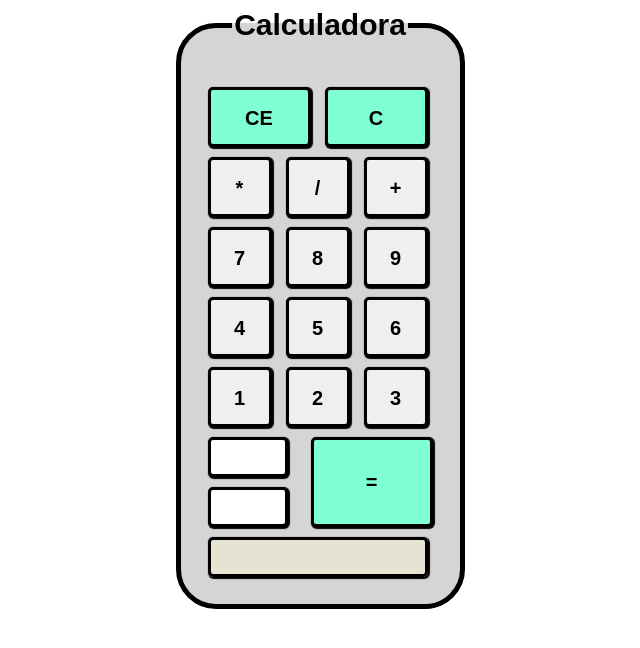
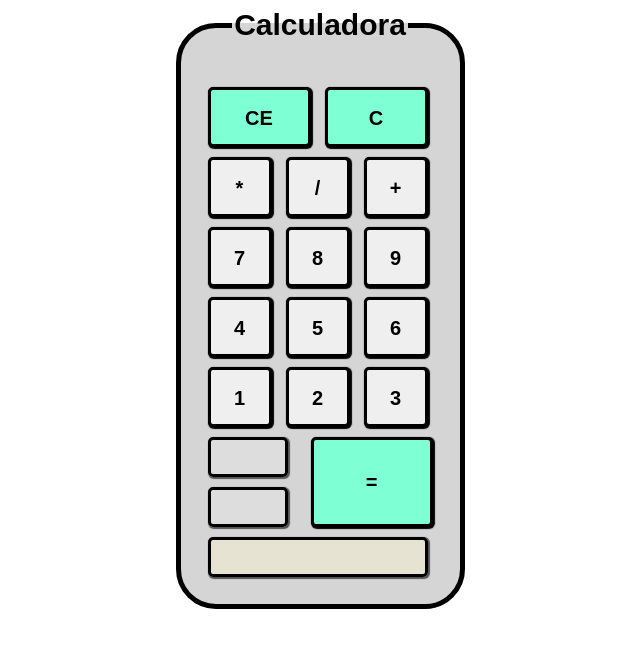
Before and after one commit to natanschneider/TwoNumberCalculator, a plain HTML site: page index.html in a window 1280 px wide. Shown: the whole page, without its empty margins (320-960 px from the left). Drawn offline with Linux system fonts and the light colour scheme.

Commit message:
*bug-fix* disable input fields

```diff
--- a/index.html
+++ b/index.html
@@ -37,13 +37,13 @@
                 <input type = "button" class = 'button' onClick = "valor = '3', populate(valor, sinal)" value = "3">
 
                 <br>
-                <input type = "text" class = "text-input" name = "valor1" id = "valor1">
+                <input type = "text" class = "text-input" name = "valor1" id = "valor1" disabled>
                 <input type = "button" class = 'buttonigual' onclick = "send(sinal)" value = "=">
 
                 <br>
-                <input type = "text" class = "text-input2" name = "valor2" id = "valor2">
+                <input type = "text" class = "text-input2" name = "valor2" id = "valor2" disabled>
                 <br>
-                <input type = "text" class = "text-resultado" name = "resultado" id = "resultado">
+                <input type = "text" class = "text-resultado" name = "resultado" id = "resultado" disabled>
 
                 <label id="label" ></label>
             </fieldset>
```
